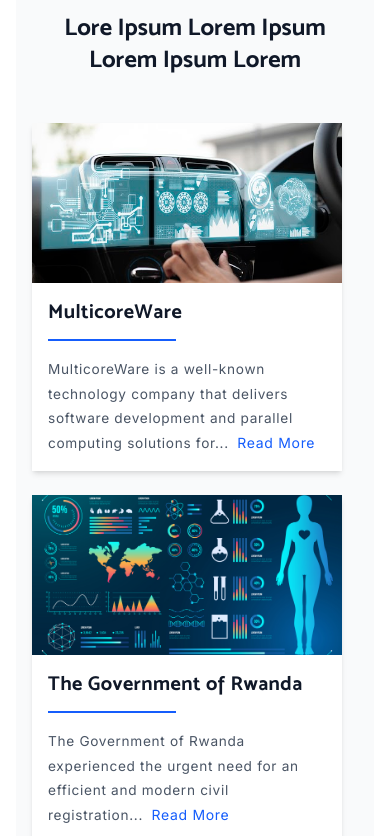
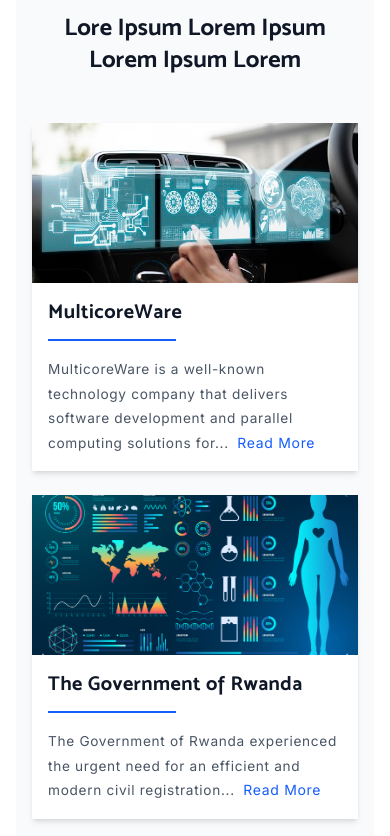
Before and after one commit to ThirstyNeuronsTeam/iceapple-website, a Next.js app: page /resources/case-studies in a window 390 px wide. Shown: the part 768-1604 px from the top of the page. Built offline with nearby package versions, Linux system fonts and the light colour scheme.

Commit message:
Blog Main page blogs are left sided issue resloved

```diff
--- a/src/components/case-studies/resources-grid/index.tsx
+++ b/src/components/case-studies/resources-grid/index.tsx
@@ -72,8 +72,8 @@
         className={`${
           deviceType !== "mobile"
             ? "grid grid-cols-1 md:grid-cols-2 gap-8 pr-4 md:pr-6 lg:pr-16 items-stretch"
-            : "space-y-6 pr-4"
-        } ${expanded ? "h-max pr-2" : "h-max"}`} // 👈 scroll only when expanded
+            : "space-y-6"
+        } ${expanded ? "h-max sm:pr-2" : "h-max"}`} // 👈 scroll only when expanded
       >
         {filteredItems}
       </div>
```
